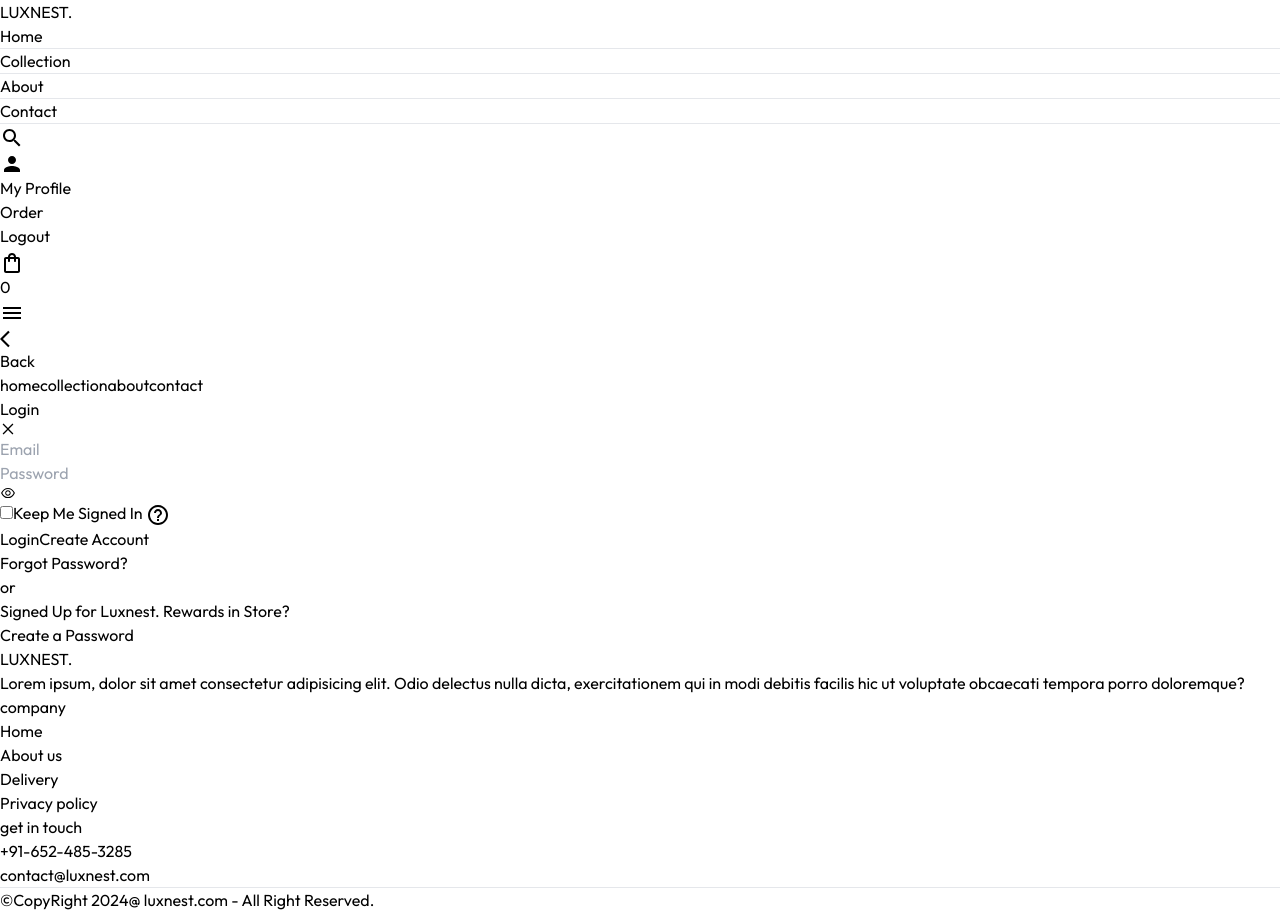
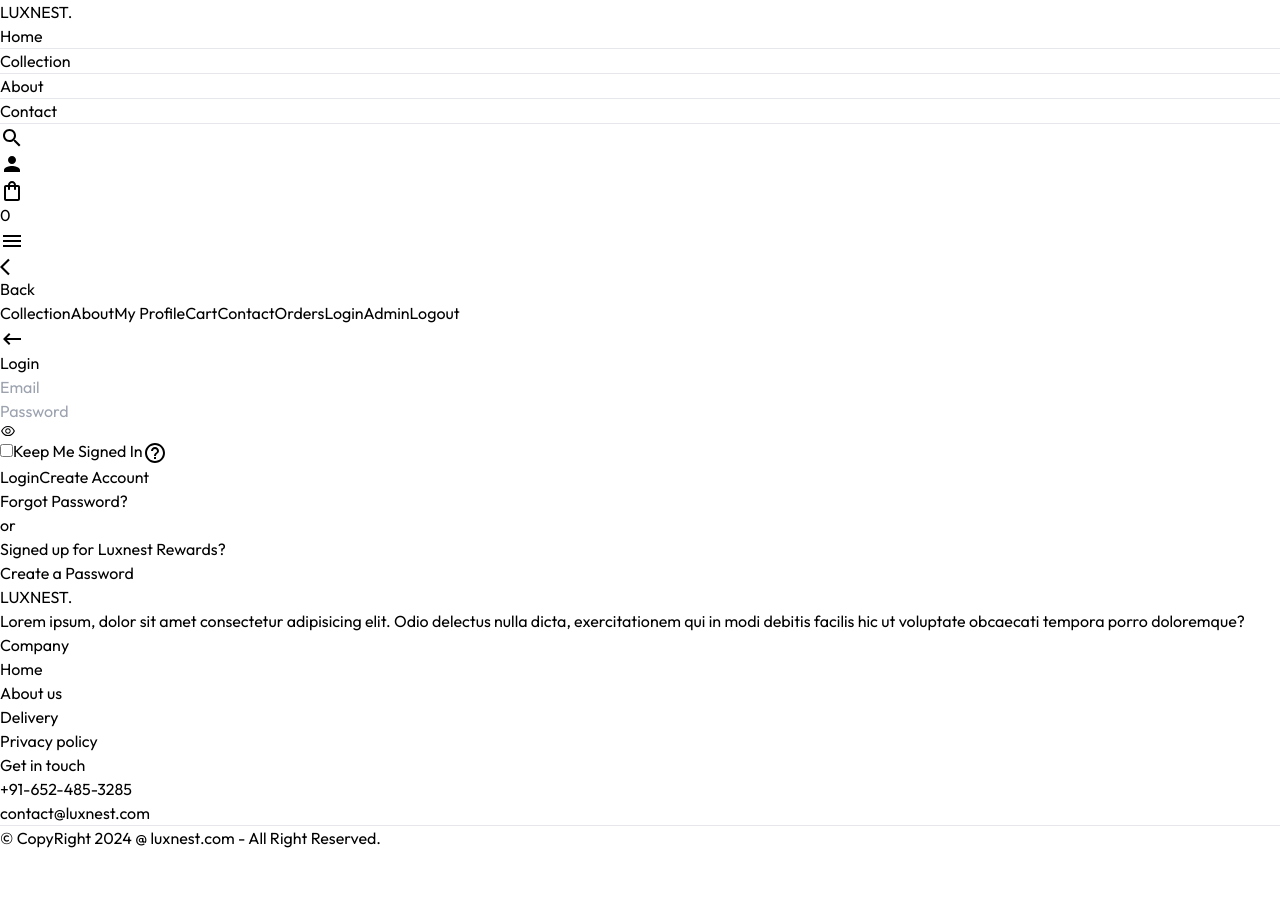
Before and after one commit to rohit8987/Luxnext-E-Commerce, a React (Vite) app: page /login in a window 1280 px wide. After the commit the page ends 850 px from the top, so only its background shows below. Built offline with nearby package versions, Linux system fonts and the light colour scheme.

Commit message:
Add files via upload

```diff
--- a/package.json
+++ b/package.json
@@ -20,8 +20,10 @@
     "react-icon": "^1.0.0",
     "react-icons": "^5.4.0",
     "react-router-dom": "^7.0.2",
+    "react-slick": "^0.30.3",
     "react-toastify": "^11.0.1",
-    "reacticons": "^0.0.1"
+    "reacticons": "^0.0.1",
+    "slick-carousel": "^1.8.1"
   },
   "devDependencies": {
     "@eslint/js": "^9.15.0",
--- a/src/App.jsx
+++ b/src/App.jsx
@@ -13,6 +13,8 @@ import Footer from "./Components/Footer"
 import SearchBar from "./Components/SearchBar"
 import { ToastContainer, toast } from 'react-toastify';
 import 'react-toastify/dist/ReactToastify.css';
+import MyProfile from "./Pages/MyProfile"
+import Admin from "./Pages/Admin"
 
 
 
@@ -32,6 +34,8 @@ const App = () => {
       <Route path="/login" element={<Login/>}/>
       <Route path="/place-order" element={<PlaceOrder/>}/>
       <Route path="/orders" element={<Orders/>}/>
+      <Route path="/myprofile" element={<MyProfile/>}/>
+      <Route path="/admin" element={<Admin/>}/>
     </Routes>
     <Footer/>
     </div>
--- a/src/Components/Footer.jsx
+++ b/src/Components/Footer.jsx
@@ -1,42 +1,48 @@
-import { Link } from "react-router-dom"
-
+import { Link, useNavigate } from "react-router-dom";
 
 const Footer = () => {
+    const navigate = useNavigate();
+
+    const handleNavigation = (path) => {
+        navigate(path);
+        window.scrollTo(0, 0); // Scroll to the top of the page
+    };
+
     return (
-        <div className="">
+        <div>
             <div className="flex flex-col sm:grid grid-cols-[3fr_1fr_1fr] gap-14 my-10 mt-40 text-sm">
-                <div className="">
-                    <Link to="/">
-                        <h1 className='w-36 text-2xl mb-5'>LUXNEST.</h1>
+                <div>
+                    <Link to="/" onClick={() => window.scrollTo(0, 0)}>
+                        <h1 className="w-36 text-2xl mb-5">LUXNEST.</h1>
                     </Link>
                     <p className="w-full md:w-2/3 text-gray-600">
                         Lorem ipsum, dolor sit amet consectetur adipisicing elit. Odio delectus nulla dicta, exercitationem
                         qui in modi debitis facilis hic ut voluptate obcaecati tempora porro doloremque?
                     </p>
                 </div>
-                <div className="">
-                    <p className="uppercase text-xl font-medium mb-5">company</p>
-                    <ul className="flex flex-col gap-1 text-gray-600">
-                        <li>Home</li>
-                        <li>About us</li>
-                        <li>Delivery</li>
-                        <li>Privacy policy</li>
+                <div>
+                    <p className="uppercase text-xl font-medium mb-5">Company</p>
+                    <ul className="flex flex-col gap-1 text-gray-600 cursor-pointer">
+                        <li onClick={() => handleNavigation('/')}>Home</li>
+                        <li onClick={() => handleNavigation('/about')}>About us</li>
+                        <li onClick={() => handleNavigation('/orders')}>Delivery</li>
+                        <li onClick={() => handleNavigation('/contact')}>Privacy policy</li>
                     </ul>
                 </div>
-                <div className="">
-                    <p className="uppercase text-xl font-medium mb-5">get in touch </p>
+                <div>
+                    <p className="uppercase text-xl font-medium mb-5">Get in touch</p>
                     <ul className="flex flex-col gap-1 text-gray-600">
                         <li>+91-652-485-3285</li>
                         <li>contact@luxnest.com</li>
                     </ul>
                 </div>
             </div>
-            <div className="">
+            <div>
                 <hr />
-                <p className="py-5 text-sm text-center ">©CopyRight 2024@ luxnest.com - All Right Reserved.</p>
+                <p className="py-5 text-sm text-center">© CopyRight 2024 @ luxnest.com - All Right Reserved.</p>
             </div>
         </div>
-    )
-}
+    );
+};
 
-export default Footer
+export default Footer;
--- a/src/Components/Navbar.jsx
+++ b/src/Components/Navbar.jsx
@@ -1,92 +1,134 @@
-
-import { Link, NavLink, useNavigate } from 'react-router-dom'
+import { Link, NavLink, useNavigate } from 'react-router-dom';
+import { useContext, useState } from 'react';
 import MenuOutlinedIcon from '@mui/icons-material/MenuOutlined';
 import PersonIcon from '@mui/icons-material/Person';
 import SearchIcon from '@mui/icons-material/Search';
-import { useContext, useState } from 'react';
 import ArrowBackIosIcon from '@mui/icons-material/ArrowBackIos';
+import ShoppingBagOutlinedIcon from '@mui/icons-material/ShoppingBagOutlined';
 import { ShopContext } from './ShopContext';
-import ShoppingBagOutlinedIcon from '@mui/icons-material/ShoppingBagOutlined';
-
-
 
 const Navbar = () => {
-  const [visible, setVisible] = useState(false);
-  const {setShowSearch, getCartCount}=useContext(ShopContext);
+  const [menuVisible, setMenuVisible] = useState(false); // For PersonIcon dropdown
+  const [visible, setVisible] = useState(false); // For mobile menu toggle
+  const { setShowSearch, getCartCount } = useContext(ShopContext);
   const navigate = useNavigate();
+
+  const toggleMenu = () => {
+    setMenuVisible((prev) => !prev);
+  };
+  const handleNavigation = (path) => {
+    navigate(path);
+    window.scrollTo(0, 0); // Scroll to the top of the page
+};
+
   return (
     <>
       <div className="flex h-24 items-center justify-between py-5 font-medium sticky top-0 z-10 bg-white">
-        <Link to="/">
-        <h1 className='w-36 text-2xl'>LUXNEST.</h1>
+        {/* Logo */}
+        <Link to="/" onClick={() => window.scrollTo(0, 0)}>
+          <h1 className="w-36 text-2xl">LUXNEST.</h1>
         </Link>
 
-
-        <ul className="hidden sm:flex gap-5 text-sm md:text-xl text-gray-700  hover:text-gray-900">
-          <NavLink to="/" className="flex flex-col items-center gap-1">
-            <p className='uppercase'>Home</p>
-            <hr className={`w-2/4 border-none h-[1.5px] bg-gray-700 ${location.pathname === "" ? "" : "hidden"
-              }`} />
-          </NavLink>
-          <NavLink to="/collection" className="flex flex-col items-center gap-1">
-            <p className='uppercase'>Collection</p>
-            <hr className={`w-2/4 border-none h-[1.5px] bg-gray-700 ${location.pathname === "" ? "" : "hidden"
-              }`} />
-          </NavLink>
-          <NavLink to="/about" className="flex flex-col items-center gap-1">
-            <p className='uppercase'>About</p>
-            <hr className={`w-2/4 border-none h-[1.5px] bg-gray-700 ${location.pathname === "" ? "" : "hidden"
-              }`} />
-          </NavLink>
-          <NavLink to="/contact" className="flex flex-col items-center gap-1">
-            <p className='uppercase'>Contact</p>
-            <hr className={`w-2/4 border-none h-[1.5px] bg-gray-700 ${location.pathname === "/contact" ? "" : "hidden"
-              }`} />
-          </NavLink>
+        {/* Navigation Links */}
+        <ul className="hidden sm:flex gap-5 text-sm md:text-xl text-gray-700 hover:text-gray-900">
+          {['Home', 'Collection', 'About', 'Contact'].map((item) => (
+            <NavLink
+              key={item}
+              to={`/${item.toLowerCase()}`} onClick={() => window.scrollTo(0, 0)}
+              className="flex flex-col items-center gap-1"
+            >
+              <p className="uppercase">{item}</p>
+              <hr
+                className={`w-2/4 border-none h-[1.5px] bg-gray-700 ${
+                  location.pathname === `/${item.toLowerCase()}` ? '' : 'hidden'
+                }`}
+              />
+            </NavLink>
+          ))}
         </ul>
 
+        {/* Icons and Mobile Menu */}
         <div className="flex items-center gap-6">
-          <div onClick={()=>setShowSearch(true)} className='w-5 cursor-pointer '>
-          <SearchIcon  />
+          {/* Search Icon */}
+          <div onClick={() => setShowSearch(true)} className="w-5 cursor-pointer">
+            <SearchIcon />
           </div>
 
-          <div className="group relative inline-block">
-            <PersonIcon onClick={()=>navigate('/login')} className="w-8 h-8 cursor-pointer text-gray-700" />
-            <div className="hidden group-hover:block absolute right-0 w-36 bg-slate-100 text-gray-700 rounded shadow-lg z-10">
-              <div className="flex flex-col gap-2 py-3 px-5">
-                <p className="cursor-pointer hover:text-black">My Profile</p>
-                <p className="cursor-pointer hover:text-black">Order</p>
-                <p className="cursor-pointer hover:text-black">Logout</p>
+          {/* Person Icon with Dropdown */}
+          <div className="relative inline-block">
+            <PersonIcon
+              className="w-8 h-8 cursor-pointer text-gray-700"
+              onClick={toggleMenu}
+            />
+            {menuVisible && (
+              <div className="absolute right-0 w-36 bg-slate-100 text-gray-700 rounded shadow-lg z-10">
+                <div className="flex flex-col gap-2 py-3 px-5">
+                  {['My Profile', 'Orders', 'Admin', 'Login', 'Logout'].map((item) => (
+                    <p
+                      key={item}
+                      onClick={() => {
+                        handleNavigation(`/${item.toLowerCase().replace(' ', '')}`);
+                        setMenuVisible(false);
+                      }}
+                      className="cursor-pointer hover:text-black"
+                    >
+                      {item}
+                    </p>
+                  ))}
+                </div>
               </div>
-            </div>
+            )}
           </div>
-          <Link to='/cart' className='relative'>
-            <div className='w-5 min-w-5'>
+
+          {/* Shopping Cart Icon */}
+          <Link to="/cart" className="relative">
+            <div className="w-5 min-w-5">
               <ShoppingBagOutlinedIcon />
             </div>
-            <p className="absolute right-[-5px] bottom-[-5px] w-4 text-center leading-4 bg-black text-white aspect-square rounded-full text-[8px]">{getCartCount()}</p>
+            <p className="absolute right-[-5px] bottom-[-5px] w-4 text-center leading-4 bg-black text-white aspect-square rounded-full text-[8px]">
+              {getCartCount()}
+            </p>
           </Link>
-          <div onClick={() => setVisible(true)} className='w-5 cursor-pointer sm:hidden'>
+
+          {/* Hamburger Menu for Mobile */}
+          <div onClick={() => setVisible(true)} className="w-5 cursor-pointer sm:hidden">
             <MenuOutlinedIcon />
           </div>
         </div>
-        <div className={`fixed top-0 right-0 bottom-0 overflow-hidden bg-white transition-all duration-300 ease-in-out  ${visible ? 'w-2/3 sm:1/3 shadow-lg' : 'w-0'} overflow-hidden`}>
+
+        {/* Mobile Menu */}
+        <div
+          className={`fixed top-0 right-0 bottom-0 overflow-hidden bg-white transition-all duration-300 ease-in-out ${
+            visible ? 'w-2/3 sm:w-1/3 shadow-lg' : 'w-0'
+          }`}
+        >
           <div className="flex flex-col text-gray-600">
-            <div onClick={() => setVisible(false)} className="flex items-center gap-4 p-3 cursor-pointer">
+            <div
+              onClick={() => setVisible(false)}
+              className="flex items-center gap-4 p-3 cursor-pointer"
+            >
               <div className="h-4 rotate-180 flex items-center">
-                <ArrowBackIosIcon  sx={{ fontSize: 20 }} />
+                <ArrowBackIosIcon sx={{ fontSize: 20 }} />
               </div>
-              <p className="">Back</p>
+              <p>Back</p>
             </div>
-            <NavLink onClick={()=>setVisible(false)} to="/" className="uppercase py-2 pl-6">home</NavLink>
-            <NavLink onClick={()=>setVisible(false)} to="/collection" className="uppercase py-2 pl-6">collection</NavLink>
-            <NavLink onClick={()=>setVisible(false)} to="/about" className="uppercase py-2 pl-6">about</NavLink>
-            <NavLink onClick={()=>setVisible(false)} to="/contact" className="uppercase py-2 pl-6">contact</NavLink>
+            {[ 'Collection', 'About', 'My Profile', 'Cart', 'Contact', 'Orders', 'Login', 'Admin', 'Logout'].map(
+              (item) => (
+                <NavLink
+                  key={item}
+                  onClick={() =>  setVisible(false)}
+                  to={`/${item.toLowerCase().replace(' ', '')}`}
+                  className="uppercase py-2 pl-6 hover:bg-gray-500 hover:text-gray-800"
+                >
+                  {item}
+                </NavLink>
+              )
+            )}
           </div>
         </div>
-      </div >
+      </div>
     </>
-  )
-}
+  );
+};
 
-export default Navbar
+export default Navbar;
--- a/src/Components/ProductItems.jsx
+++ b/src/Components/ProductItems.jsx
@@ -7,7 +7,7 @@ const ProductItems = ({id, image, name , price}) => {
   return (
     <Link to={`/product/${id}`} className='text-gray-700 cursor-pointer'>
     <div className="overflow-hidden">
-      <img className='hover:scale-110 transition ease-in-out' src={image} alt="" />
+      <img className='hover:scale-110 transition ease-in-out' src={image[0]} alt="" />
     </div>
     <p className="pt-3 pb-1 text-sm">{name}</p>
     <p className="text-sm font-medium">{currency}{price}</p>
--- /dev/null
+++ b/src/Pages/Admin.jsx
@@ -0,0 +1,9 @@
+import React from 'react'
+
+const Admin = () => {
+  return (
+    <div>Admin</div>
+  )
+}
+
+export default Admin
--- a/src/Pages/Login.jsx
+++ b/src/Pages/Login.jsx
@@ -1,125 +1,133 @@
-
-
 import { useState } from "react";
-import { AiOutlineClose, AiOutlineEye, AiOutlineEyeInvisible } from "react-icons/ai";
-import HelpOutlineIcon from '@mui/icons-material/HelpOutline';
+import { AiOutlineEye, AiOutlineEyeInvisible } from "react-icons/ai";
+import HelpOutlineIcon from "@mui/icons-material/HelpOutline";
 import { useNavigate } from "react-router-dom";
-
+import KeyboardBackspaceOutlinedIcon from "@mui/icons-material/KeyboardBackspaceOutlined";
 
 const Login = () => {
   const [showPassword, setShowPassword] = useState(false);
-  const [currentState, setCurrentState] = useState('Login');
-  const navigate = useNavigate()
+  const [currentState, setCurrentState] = useState("Login");
+  const navigate = useNavigate();
 
-  const onSubmitHandler = async (event) =>{
+  const onSubmitHandler = async (event) => {
     event.preventDefault();
-  }
-
+  };
 
   return (
-    <form onSubmit={onSubmitHandler} >
-    <div className="flex justify-center  min-h-screen items-center ">
-      <div className="px-10 bg-white rounded-xl  shadow-lg flex flex-col items-center py-8">
-        {/* Header with Title and Close Button */}
-        <div className="w-full flex justify-between px-6 items-center">
-          <h2 className="text-2xl font-semibold text-gray-800 uppercase ml-12 ">{currentState}</h2>
-          <AiOutlineClose onClick={()=>navigate('/')} className="text-sm text-gray-800 cursor-pointer -mt-6" />
+    <form
+      onSubmit={onSubmitHandler}
+      className="py-5 flex flex-col items-center justify-center px-4 sm:px-6"
+    >
+      <div className="flex justify-start items-center w-10 p-2 mb-4">
+        <KeyboardBackspaceOutlinedIcon
+          onClick={() => navigate("/")}
+          className="text-gray-800 text-xl sm:text-2xl cursor-pointer sm:ml-[-230px] ml-[-150px] md:ml-[-230px]"
+        />
+      </div>
+
+      <div className="bg-white rounded-lg border border-gray-300 shadow-lg w-full max-w-md sm:max-w-lg p-8">
+        {/* Header */}
+        <div className="flex flex-col gap-4">
+          <h2 className="text-2xl font-semibold text-gray-800 uppercase">
+            {currentState}
+          </h2>
         </div>
 
         {/* Input Fields */}
-        <div className="w-[350px] mt-8 flex flex-col gap-6 border-none">
-          <div className="flex flex-col gap-2">
-            {currentState === 'Login' ? '' : <input
-              type="name"
+        <div className="mt-6 flex flex-col gap-6">
+          {currentState === "Sign Up" && (
+            <input
+              type="text"
               id="name"
-              className="w-full px-4 py-2 border-b border-gray-800 text-gray-800 focus:outline-none "
-              placeholder="Name" required
-            />}
-          </div>
-          {/* Email Input */}
-          <div className="flex flex-col gap-2">
+              className="w-full px-4 py-3 border border-gray-300 rounded-lg text-gray-800 focus:outline-none focus:ring-2 focus:ring-gray-400"
+              placeholder="Name"
+              required
+            />
+          )}
           <input
             type="email"
             id="email"
-              className="w-full px-4 py-2 border-b border-gray-800 text-gray-800 focus:outline-none "
-              placeholder="Email" required
+            className="w-full px-4 py-3 border border-gray-300 rounded-lg text-gray-800 focus:outline-none focus:ring-2 focus:ring-gray-400"
+            placeholder="Email"
+            required
           />
-          </div>
-
-          {/* Password Input */}
-          <div className="flex flex-col gap-2 relative">
-
+          <div className="relative">
             <input
               type={showPassword ? "text" : "password"}
               id="password"
-              className="w-full  px-4 py-2 text-gray-800 focus:outline-none border-b border-gray-800 "
-              placeholder="Password" required
+              className="w-full px-4 py-3 border border-gray-300 rounded-lg text-gray-800 focus:outline-none focus:ring-2 focus:ring-gray-400"
+              placeholder="Password"
+              required
             />
             <span
               onClick={() => setShowPassword(!showPassword)}
-              className="absolute right-4 top-2 cursor-pointer text-xl text-gray-500"
+              className="absolute right-4 top-3 cursor-pointer text-xl text-gray-500"
             >
               {showPassword ? <AiOutlineEyeInvisible /> : <AiOutlineEye />}
             </span>
           </div>
+        </div>
 
-          {/* Checkbox */}
-          <div className="flex items-center gap-2 cursor-pointer py-3 ">
+        {/* Remember Me */}
+        <div className="flex items-center gap-2 mt-4">
           <input
             type="checkbox"
             id="remember"
-              className="w-4 h-4 border border-gray-300 rounded cursor-pointer "
+            className="w-4 h-4 border-gray-300 rounded cursor-pointer"
           />
-            <label htmlFor="remember" className="text-sm text-gray-600 cursor-pointer flex items-center ">
-              Keep Me Signed In <span className="ml-2"> <HelpOutlineIcon className="text-2xl text-gray-600 font-thin" /></span>
+          <label
+            htmlFor="remember"
+            className="text-sm text-gray-600 flex items-center"
+          >
+            Keep Me Signed In
+            <HelpOutlineIcon className="ml-2 text-gray-500" />
           </label>
         </div>
+
+        {/* Buttons */}
+        <div className="mt-6 flex flex-col gap-4">
+          <button
+            className={`w-full py-3 rounded-lg font-semibold transition ${currentState === "Sign Up"
+              ? "border border-gray-800 text-gray-900 hover:bg-gray-900 hover:text-white"
+              : "bg-gray-800 text-white hover:bg-gray-700"
+              }`}
+          >
+            {currentState === "Login" ? "Login" : "Continue"}
+          </button>
+          <button
+            onClick={() =>
+              setCurrentState(currentState === "Login" ? "Sign Up" : "Login")
+            }
+            type="button"
+            className={`w-full py-3 rounded-lg font-semibold transition ${currentState === "Login"
+              ? "border border-gray-800 text-gray-900 hover:bg-gray-900 hover:text-white"
+              : "bg-gray-800 text-white hover:bg-gray-700"
+              }`}
+          >
+            {currentState === "Login" ? "Create Account" : "Login"}
+          </button>
         </div>
-        {
-          currentState === 'Sign Up'
-          ? <button className="w-[450px] border-gray-800 border text-gray-900 rounded-3xl py-3 mt-4 hover:bg-gray-900 hover:text-gray-100 font-semibold">
-              Continue
-            </button>
-
-            : <button  className="w-[450px] bg-gray-800 text-white rounded-3xl py-3 mt-8 hover:bg-gray-700">
-              Login
-            </button>
-
-
-        }
-
-        {
-          currentState === 'Login'
-          ? <button onClick={() => setCurrentState('Sign Up')} className="w-[450px] border-gray-800 border text-gray-900 rounded-3xl py-3 mt-4 hover:bg-gray-900 hover:text-gray-100 font-semibold">
-              Create Account
-            </button>
-
-            : <button onClick={() => setCurrentState('Login')} className="w-[450px] bg-gray-800 text-white rounded-3xl py-3 mt-8 hover:bg-gray-700">
-              Login
-            </button>
-
-
-        }
-
-      {/* <button>{currentState === 'Login' ? 'Sign In' :'Sign Up'}</button> */}
 
         {/* Forgot Password */}
-        <p className="text-gray-500 text-sm mt-4 cursor-pointer hover:text-gray-600 underline">
+        <p className="mt-4 text-sm text-gray-500 text-center cursor-pointer hover:underline hover:text-gray-600">
           Forgot Password?
         </p>
 
-        {/* OR Separator */}
-        <div className="flex items-center gap-4 mt-6 w-[450px]">
-          <div className="flex-grow h-px bg-gray-300"></div>
-          <span className="text-gray-500">or</span>
-          <div className="flex-grow h-px bg-gray-300"></div>
+        {/* Separator */}
+        <div className="flex items-center mt-6 gap-4">
+          <div className="h-px bg-gray-300 flex-grow"></div>
+          <span className="text-sm text-gray-500">or</span>
+          <div className="h-px bg-gray-300 flex-grow"></div>
         </div>
-        <div className="w-full py-5 ">
-          <div className="w-full flex flex-col mb-2">
-            <span className="flex w-full justify-center text-sm text-gray-600 font-semibold ">Signed Up for Luxnest. Rewards in Store?</span>
-          </div>
-          <p className="flex w-full justify-center underline text-sm text-gray-500 cursor-pointer hover:text-gray-600">Create a Password</p>
-        </div>
+
+        {/* Extra Options */}
+        <div className="mt-6 text-center">
+          <p className="text-sm text-gray-600 font-semibold">
+            Signed up for Luxnest Rewards?
+          </p>
+          <p className="text-sm text-gray-500 underline cursor-pointer hover:text-gray-600">
+            Create a Password
+          </p>
         </div>
       </div>
     </form>
--- a/src/assets/assets.js
+++ b/src/assets/assets.js
@@ -1,7 +1,7 @@
 import imgs from '../assets/kit.avif'
 import img from '../assets/KIC2.avif'
 import imgg from '../assets/kit1.avif'
-import immg from '../assets/KIC4.avif'
+
 import immg1 from '../assets/kkl.avif'
 import immg2 from '../assets/kkl1.avif'
 import immg3 from '../assets/kkl2.avif'
@@ -17,7 +17,7 @@ export const products=[
         name:"Women ROund Neck Cotton Top",
         description:"A You can also use variant modifiers to target media queries like responsive breakpoints, dark mode, prefers-reduced-motion, and more. For example, use md:grid-cols-6 to apply the grid-cols-6 utility at only medium screen sizes and above.l ",
         price:5060,
-        image:[immg1],
+        image:[immg1,imgg,imgs,immg2],
         category:"Women",
         subCategory:"Topwear",
         sizes:["S","M","L","XL"],
--- a/src/main.jsx
+++ b/src/main.jsx
@@ -4,6 +4,8 @@ import './index.css'
 import App from './App.jsx'
 import { BrowserRouter } from 'react-router-dom'
 import ShopContextProvider from './Components/ShopContext.jsx'
+import "slick-carousel/slick/slick.css";
+import "slick-carousel/slick/slick-theme.css";
 
 createRoot(document.getElementById('root')).render(
   <BrowserRouter>
```
Also changed, not shown: src/Components/Hero.jsx (+58 -11 lines), src/Pages/MyProfile.jsx (added, +9 -0 lines), 1 other file (tests, documents, lock files or other folders). Lines whose indentation alone changed are shown as unchanged.
